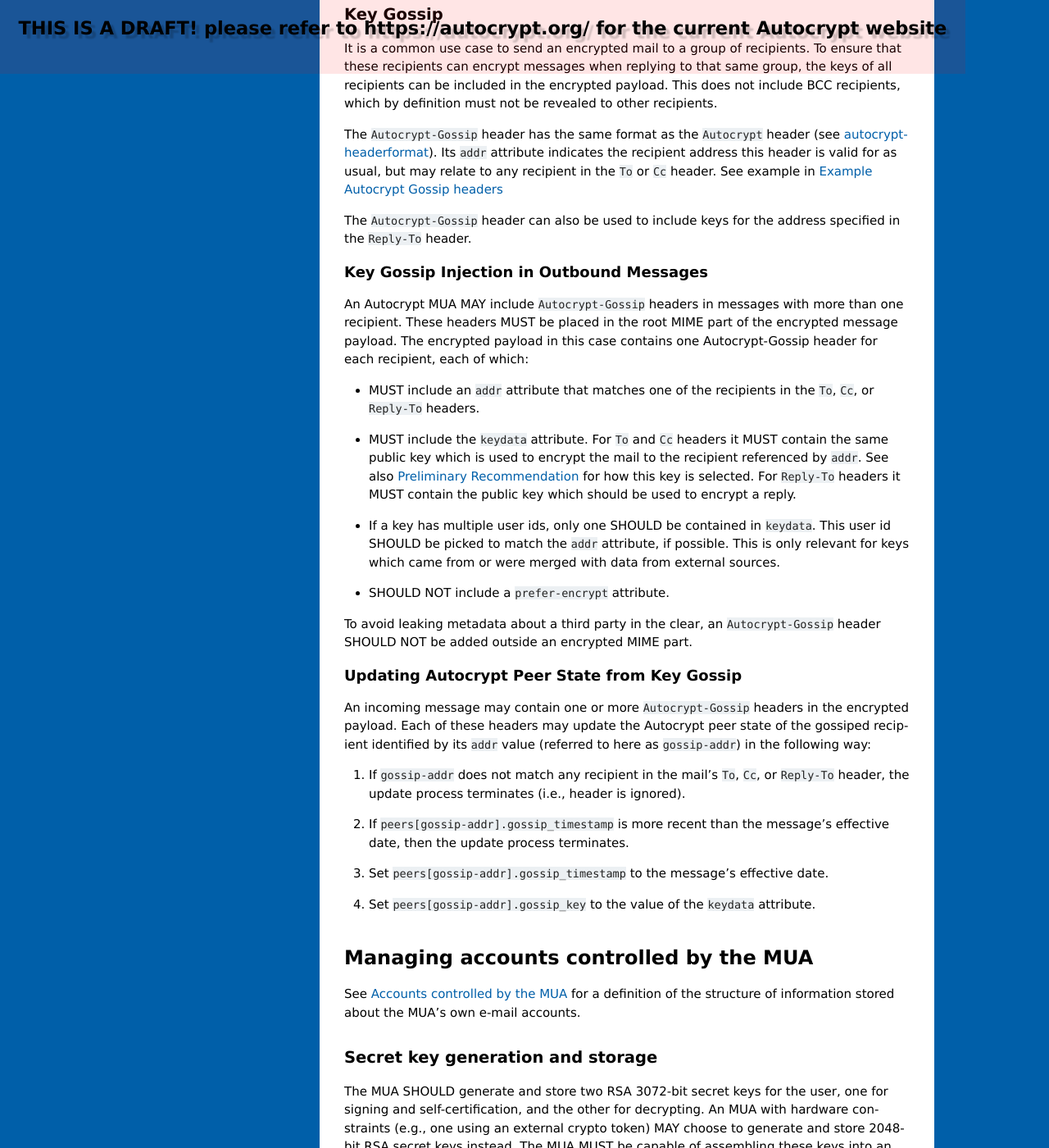
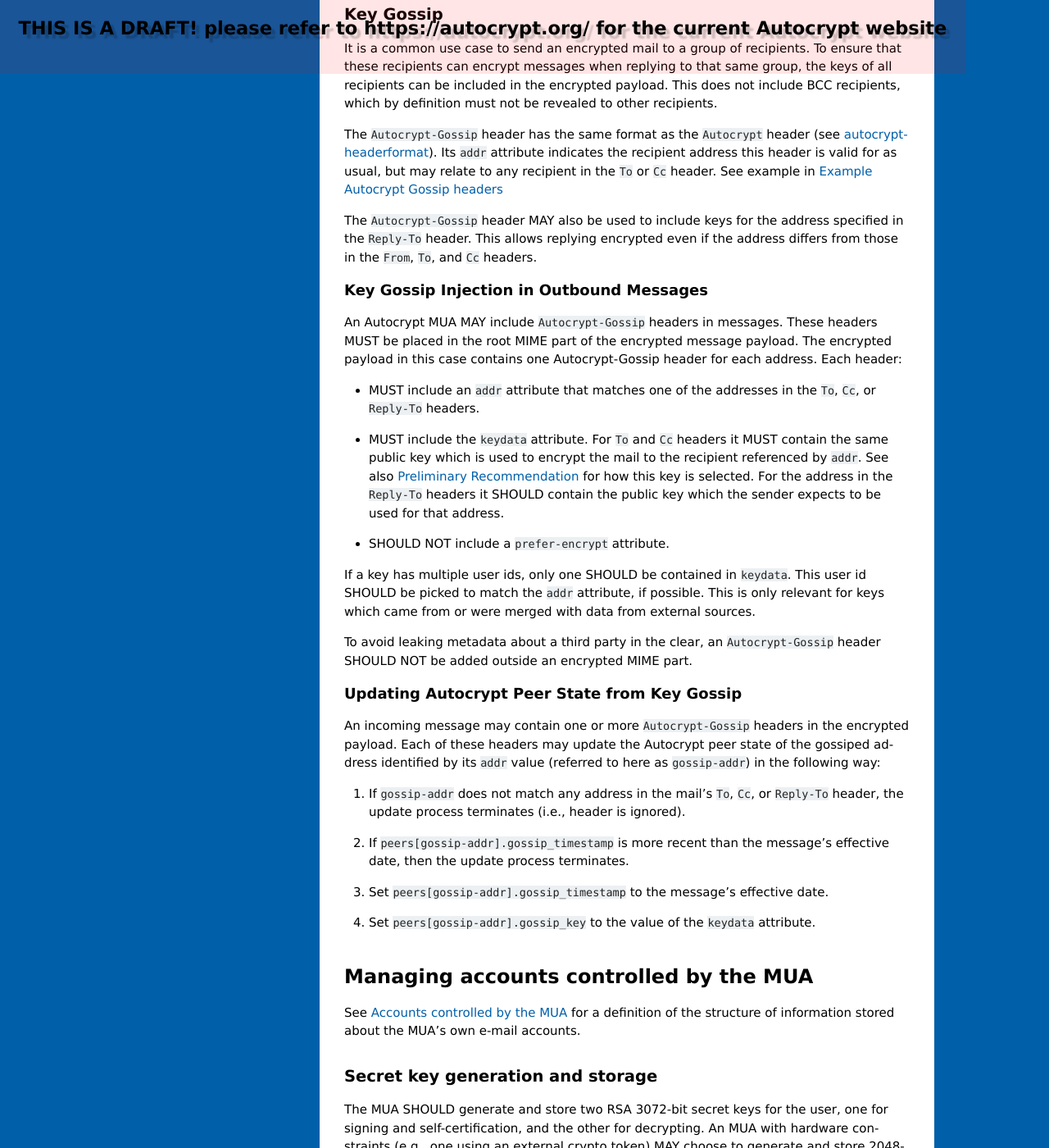
Before and after one commit to autocrypt/autocrypt, a Sphinx documentation site: the page built from doc/level1.rst, in a window 1280 px wide and 1400 px high, scrolled down 13015 px. Shown: the whole window at 82% size. Built offline with Sphinx 7.4.7, drawn with Linux system fonts in a browser that asks for light colours.

Commit message:
gossip: address comments in #391
* talking about `addresses` rather than `recipients`
  because Reply-To headers contain an address but not a recipient.

* using SHOULD rather than MUST for picking the key for
  Reply-To gossip

* explaining Reply-To gossip makes sense if the address is not
  in To or Cc headers already.

* Dropped the requirement for the message to have multiple recipients.
  Gossip may make sense if only one recipient but also a Reply-To header
  are present.

```diff
--- a/doc/level1.rst
+++ b/doc/level1.rst
@@ -672,35 +672,38 @@
 usual, but may relate to any recipient in the ``To`` or ``Cc`` header.
 See example in :ref:`autocrypt-gossip-example`
 
-The ``Autocrypt-Gossip`` header can also be used
+The ``Autocrypt-Gossip`` header MAY also be used
 to include keys for the address specified in the ``Reply-To`` header.
+This allows replying encrypted even if the address differs from those in
+the ``From``, ``To``, and ``Cc`` headers.
 
 Key Gossip Injection in Outbound Messages
 ~~~~~~~~~~~~~~~~~~~~~~~~~~~~~~~~~~~~~~~~~
 
-An Autocrypt MUA MAY include ``Autocrypt-Gossip`` headers in messages
-with more than one recipient. These headers MUST be placed in the root
-MIME part of the encrypted message payload. The encrypted payload in
-this case contains one Autocrypt-Gossip header for each recipient,
-each of which:
+An Autocrypt MUA MAY include ``Autocrypt-Gossip`` headers in messages.
+These headers MUST be placed in the root MIME part of the encrypted message payload.
+The encrypted payload in this case contains
+one Autocrypt-Gossip header for each address.
+Each header:
 
 - MUST include an ``addr`` attribute that matches one of the
-  recipients in the ``To``, ``Cc``, or ``Reply-To`` headers.
+  addresses in the ``To``, ``Cc``, or ``Reply-To`` headers.
 
 - MUST include the ``keydata`` attribute.
   For ``To`` and ``Cc`` headers it MUST contain the
   same public key which is used to encrypt the mail to the recipient
   referenced by ``addr``. See also :ref:`preliminary recommendation`
   for how this key is selected.
-  For ``Reply-To`` headers it MUST contain the public key
-  which should be used to encrypt a reply.
-
-- If a key has multiple user ids, only one SHOULD be contained in
-  ``keydata``.  This user id SHOULD be picked to match the ``addr``
-  attribute, if possible.  This is only relevant for keys which came
-  from or were merged with data from external sources.
+  For the address in the ``Reply-To`` headers
+  it SHOULD contain the public key
+  which the sender expects to be used for that address.
 
 - SHOULD NOT include a ``prefer-encrypt`` attribute.
+
+If a key has multiple user ids, only one SHOULD be contained in
+``keydata``.  This user id SHOULD be picked to match the ``addr``
+attribute, if possible.  This is only relevant for keys which came
+from or were merged with data from external sources.
 
 To avoid leaking metadata about a third party in the clear, an
 ``Autocrypt-Gossip`` header SHOULD NOT be added outside an encrypted
@@ -711,11 +714,11 @@
 
 An incoming message may contain one or more ``Autocrypt-Gossip``
 headers in the encrypted payload. Each of these headers may update the
-Autocrypt peer state of the gossiped recipient identified by its
+Autocrypt peer state of the gossiped address identified by its
 ``addr`` value (referred to here as ``gossip-addr``) in the following
 way:
 
-1. If ``gossip-addr`` does not match any recipient in the mail's
+1. If ``gossip-addr`` does not match any address in the mail's
    ``To``, ``Cc``, or ``Reply-To`` header,
    the update process terminates (i.e., header is ignored).
 
```
